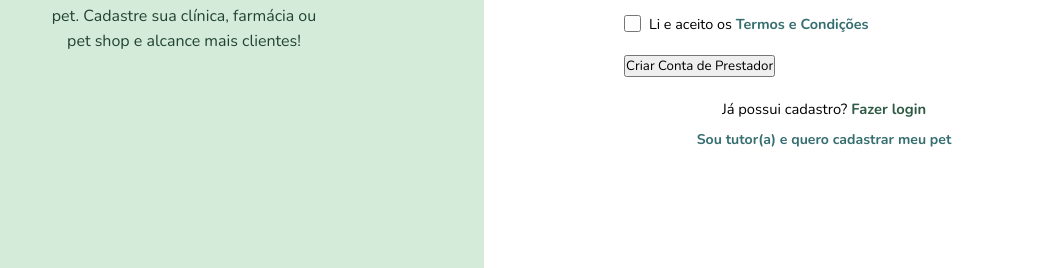
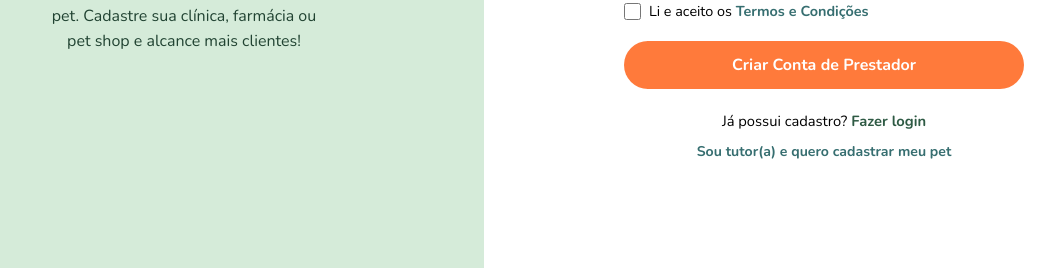
Before and after one commit to GabriellyLaierr/PetCare, a plain HTML site: page codigo/servicos/cadastro/index.html in a window 1280 px wide. Shown: the part 532-800 px from the top of the page, without its empty margins (116-1171 px from the left). Drawn offline with nearby package versions, Linux system fonts and the light colour scheme.

Commit message:
Update index.html

```diff
--- a/codigo/servicos/cadastro/index.html
+++ b/codigo/servicos/cadastro/index.html
@@ -67,7 +67,7 @@
                         </label>
                     </div>
 
-                    <button type="submit" class="btn-primary">Criar Conta de Prestador</button>
+                    <button type="submit" class="btn-orange">Criar Conta de Prestador</button>
                 </form>
 
                 <div class="links-footer">
```
